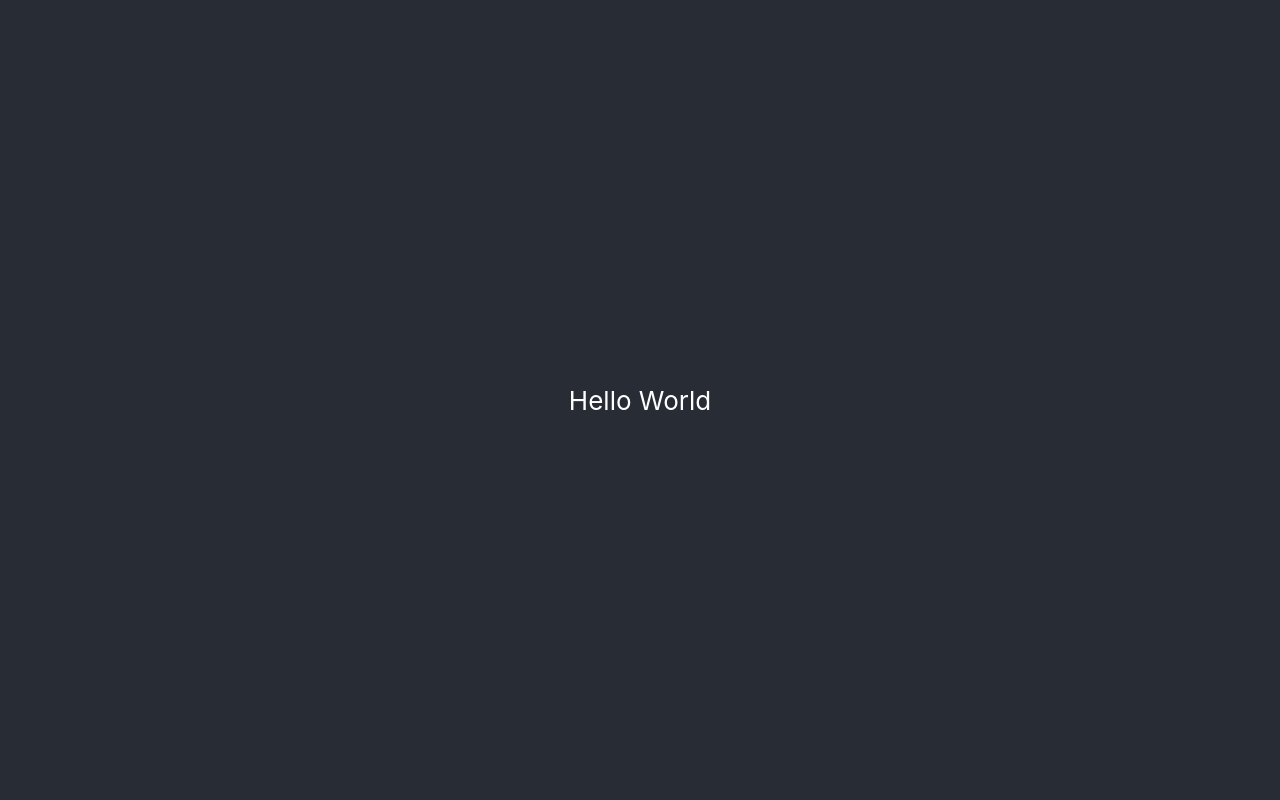
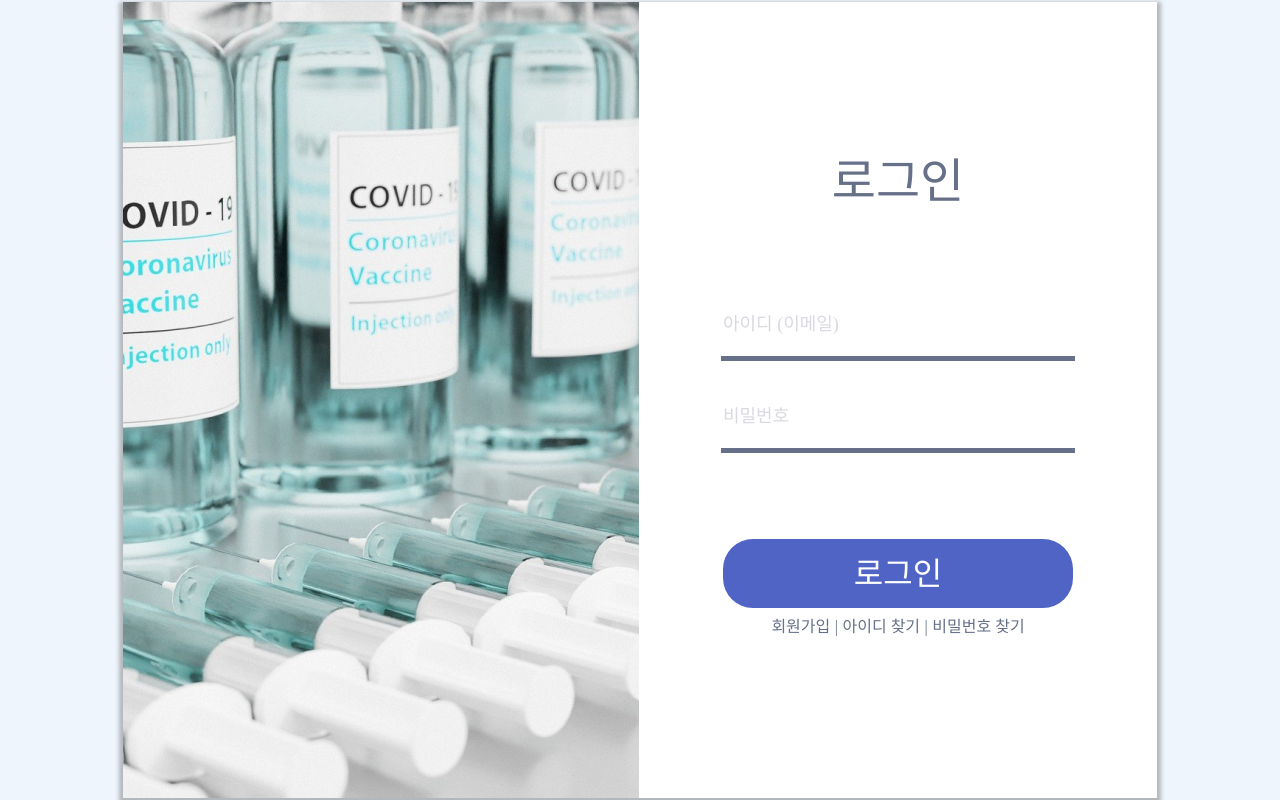
Before and after one commit to zoowb/vaccination, a React (Create React App) app: page /login in a window 1280 px wide. Built offline with nearby package versions, Linux system fonts and the light colour scheme.

Commit message:
✏️ added Link and fixed typo

```diff
--- a/src/App.js
+++ b/src/App.js
@@ -1,5 +1,6 @@
 import React from "react";
-import logo from "./logo.svg";
+import Login from "./pages/login";
+import { Routes, Route } from "react-router";
 import "./App.css";
 
 class App extends React.Component {
@@ -11,13 +12,16 @@
   }
 
   render() {
-    const { username } = this.state;
+    //    const { username } = this.state;
     return (
-      <div className="App">
-        <header className="App-header">
-          {username ? `Hello ${username}` : "Hello World"}
-        </header>
-      </div>
+      <Routes>
+        <Route path="/login" element={<Login />} />
+      </Routes>
+      // <div className="App">
+      //   <header className="App-header">
+      //     {username ? `Hello ${username}` : "Hello World"}
+      //   </header>
+      // </div>
     );
   }
 }
--- a/src/index.js
+++ b/src/index.js
@@ -1,17 +1,12 @@
-import React from 'react';
-import ReactDOM from 'react-dom';
-import './index.css';
-import App from './App';
-import reportWebVitals from './reportWebVitals';
+import React from "react";
+import ReactDOM from "react-dom";
+import "./index.css";
+import App from "./App";
+import { BrowserRouter } from "react-router-dom";
 
 ReactDOM.render(
-  <React.StrictMode>
+  <BrowserRouter>
     <App />
-  </React.StrictMode>,
-  document.getElementById('root')
+  </BrowserRouter>,
+  document.getElementById("root")
 );
-
-// If you want to start measuring performance in your app, pass a function
-// to log results (for example: reportWebVitals(console.log))
-// or send to an analytics endpoint. Learn more: https://bit.ly/CRA-vitals
-reportWebVitals();
```
